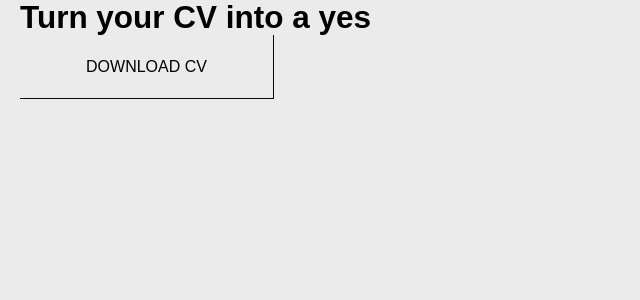
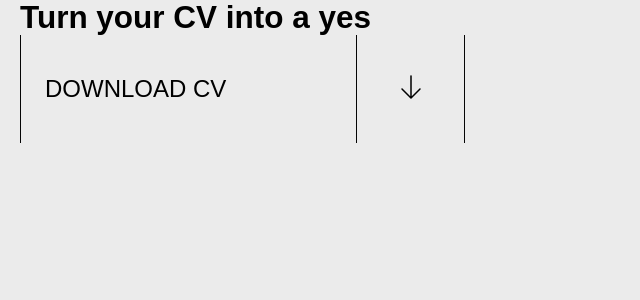
Before and after one commit to dee-diaz/cv-application, a React (Vite) app: page / in a window 1280 px wide. Shown: the top 300 px of the page, without its empty margins (0-640 px from the left). Built offline with nearby package versions, Linux system fonts and the light colour scheme; a web font is replaced by a local one.

Commit message:
feat: add button styles

```diff
--- a/src/components/Button/DownloadButton.css
+++ b/src/components/Button/DownloadButton.css
@@ -1,11 +1,105 @@
 .btn-download {
+  position: relative;
+  overflow: hidden;
+  display: flex;
+  align-items: center;
+  justify-content: space-between;
   width: 15.875rem;
   height: 4rem;
-  border-right: 1px solid #060606;
-  border-bottom: 1px solid #060606;
+  padding-left: 1.5rem;
+  border: 1px solid var(--clr-border);
+  border-top: none;
+  border-bottom: none;
   background: var(--clr-surface-primary);
-  /* background: var(--Surface-Primary, #ebebeb); */
+  transition: background 0.2s ease;
 
   > span {
+    font-size: clamp(1.125rem, 0.989rem + 0.68vw, 1.5rem);
+    text-transform: uppercase;
+    font-weight: 500;
+  }
+
+  > div {
+    width: 4rem;
+    height: 4rem;
+    display: flex;
+    justify-content: center;
+    align-items: center;
+    border-left: 1px solid var(--clr-border);
+
+    svg {
+      transform: translateY(-2px);
+      width: 1.5rem;
+      height: 1.5rem;
+    }
+  }
+
+  &:active {
+    background: hsla(11, 99%, 60%, 0.6);
   }
 }
+
+@media (min-width: 992px) {
+  .btn-download {
+    width: 27.8125rem;
+    height: 6.75rem;
+    transition: color 0.2s ease;
+
+    > span {
+      position: relative;
+
+      &::after {
+        content: '';
+        position: absolute;
+        left: 0;
+        bottom: -0.25em;
+        width: 100%;
+        height: 1px;
+        background: var(--clr-text-primary);
+        transform: scaleX(0);
+        transform-origin: left;
+        transition: transform 0.6s cubic-bezier(.075, .82, .165, 1);
+      }
+    }
+
+    > div {
+      width: 6.75rem;
+      height: 6.75rem;
+
+      svg {
+        width: 2rem;
+        height: 2rem;
+      }
+    }
+
+    > * {
+      position: relative;
+      z-index: 1;
+    }
+
+    &::before {
+      content: '';
+      position: absolute;
+      inset: 0;
+      background: var(--clr-accent-orange);
+      clip-path: circle(0% at 0% 100%);
+      transition: clip-path 450ms cubic-bezier(0.4, 0, 0.2, 1);
+
+      z-index: 0;
+    }
+
+    &:hover {
+      &::before {
+        clip-path: circle(150% at 0% 100%);
+      }
+
+      > span::after {
+        transform: scaleX(1);
+      }
+    }
+
+    /* &:hover::before {
+      clip-path: circle(150% at 0% 100%);
+    } */
+  }
+}
--- a/src/components/Button/DownloadButton.jsx
+++ b/src/components/Button/DownloadButton.jsx
@@ -8,7 +8,18 @@ export default function DownloadButton() {
   return (
     <button className="btn-download" onClick={previewPdf}>
       <span>Download CV</span>
-      <div></div>
+      <div>
+        <svg
+          viewBox="0 0 24 24"
+          fill="none"
+          xmlns="http://www.w3.org/2000/svg"
+        >
+          <path
+            d="M19.1475 13.1025C19.042 12.9972 18.8991 12.938 18.75 12.938C18.6009 12.938 18.458 12.9972 18.3525 13.1025L12.5625 18.8916V3.75001C12.5625 3.60082 12.5032 3.45775 12.3978 3.35226C12.2923 3.24677 12.1492 3.18751 12 3.18751C11.8508 3.18751 11.7077 3.24677 11.6023 3.35226C11.4968 3.45775 11.4375 3.60082 11.4375 3.75001V18.8916L5.64751 13.1025C5.54088 13.0031 5.39984 12.9491 5.25411 12.9516C5.10839 12.9542 4.96935 13.0132 4.86629 13.1163C4.76323 13.2194 4.7042 13.3584 4.70163 13.5041C4.69905 13.6498 4.75315 13.7909 4.85251 13.8975L11.6025 20.6475C11.708 20.7528 11.8509 20.812 12 20.812C12.1491 20.812 12.292 20.7528 12.3975 20.6475L19.1475 13.8975C19.2528 13.792 19.312 13.6491 19.312 13.5C19.312 13.3509 19.2528 13.208 19.1475 13.1025Z"
+            fill="black"
+          />
+        </svg>
+      </div>
     </button>
   );
 }
```
